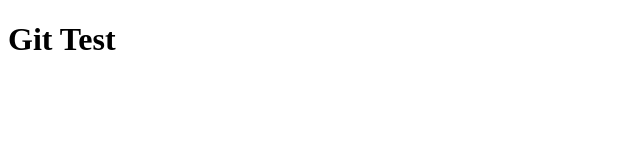
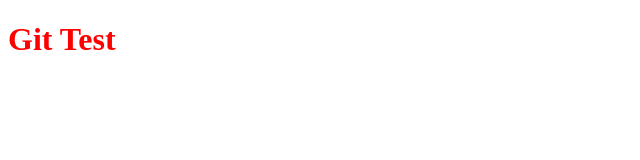
Before and after one commit to phowie74/gittest, a plain HTML site: page index.html in a window 1280 px wide. Shown: the whole page, without its empty margins (0-640 px from the left). Drawn offline with Linux system fonts and the light colour scheme.

Commit message:
red text style

```diff
--- a/index.html
+++ b/index.html
@@ -5,6 +5,6 @@
 <title>GIT TEST</title>
 </head>
 <body>
-<h1>Git Test</h1>
+<h1 style="color:red;">Git Test</h1>
 </body>
 </html>
```
